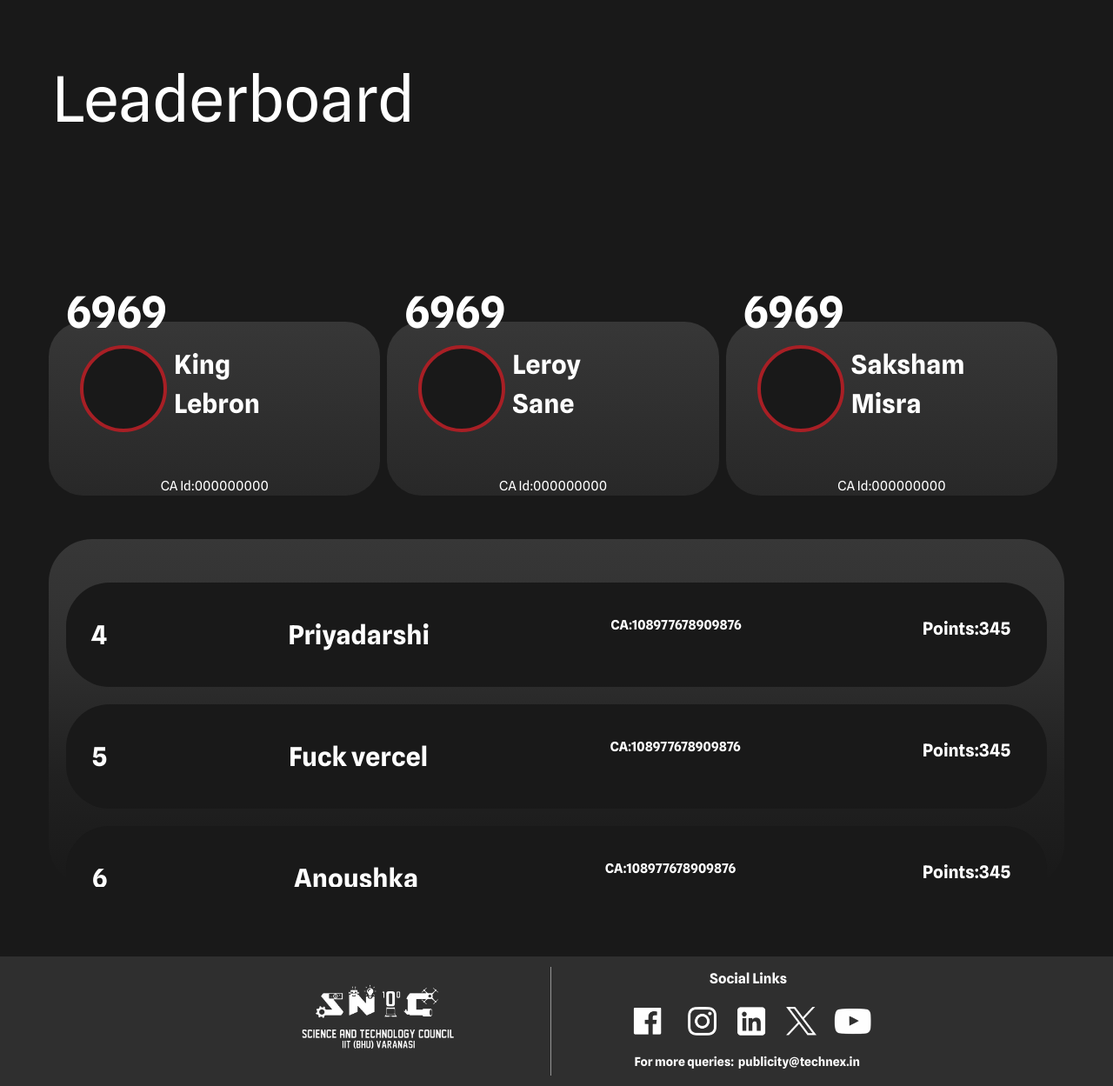
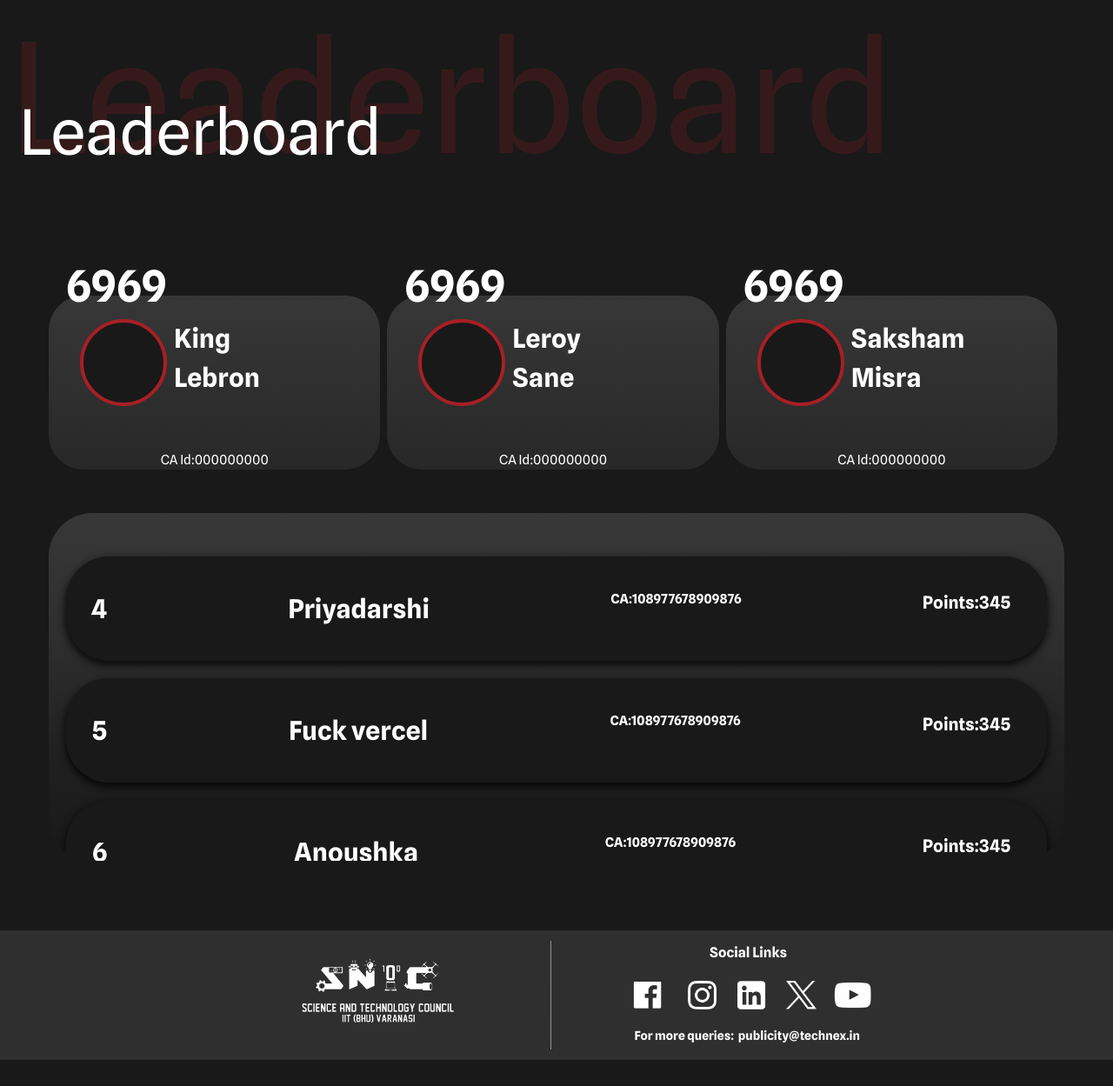
Before and after one commit to technex-iit-bhu/CA_Frontend, a Next.js app: page /leaderboard in a window 1280 px wide. Shown: the whole page at 87% size. After the commit the page ends 1219 px from the top, so only its background shows below. Built offline with nearby package versions, Linux system fonts and the light colour scheme; a web font is replaced by a local one.

Commit message:
Added some design elements to leaderboard page

```diff
--- a/src/components/leaderboard.tsx
+++ b/src/components/leaderboard.tsx
@@ -15,9 +15,22 @@ const Leaderboard = () => {
           </span>
         </div>
       </div> */}
-      <div className='relative flex flex-col bg-background pl-[120px] pt-[200px] md:mb-[50px]'>
+      {/* <div className='relative flex flex-col bg-background pl-[120px] pt-[200px] md:mb-[50px]'>
         <div className='align-left absolute bottom-[10px] left-5 flex text-5xl sm:text-center md:p-10 lg:p-10 lg:text-7xl'>
-          <span className='text-white select-none font-spline'>Leaderboard</span>
+          <span className='text-white select-none font-spline'>
+            Leaderboard
+          </span>
+        </div>
+      </div> */}
+
+      <div className='relative mb-[20px] flex flex-col bg-background pl-[10px] pt-[200px]'>
+        <div className=' absolute bottom-3 flex flex-col -space-y-14 ef:-space-y-16 sm:text-left md:-space-y-32 '>
+          <span className='text-[62px] text-red opacity-20 ef:text-[80px] md:text-[9rem] lg:text-[11rem]'>
+            Leaderboard
+          </span>
+          <span className='text-white z-10 ml-1 select-none text-[25px] ef:text-4xl md:ml-2 md:text-7xl lg:ml-3'>
+            Leaderboard
+          </span>
         </div>
       </div>
       <br />
@@ -29,138 +42,155 @@ const Leaderboard = () => {
       <div className=' mx-9 mb-10 pb-10'>
         <div className='px-[30px] md:px-[20px]'>
           <div className='flex flex-col lg:flex-row lg:justify-center'>
-
-
-        <div className='bg-custom-gradient-2 relative z-0 mr-2 h-[120px]  md:h-[200px] w-full rounded-[40px] px-5 py-3 mb-[50px]'>
+            <div className='relative z-0 mb-[50px] mr-2 h-[120px]  w-full rounded-[40px] bg-custom-gradient-2 px-5 py-3 md:h-[200px]'>
               <div className='flex flex-col lg:flex-row'>
-              <div className=' mt-[-40px]  md:mt-[-60px] flex flex-col'>
-                <p className='text-white select-none self-center text-center text-[30px]  md:text-[50px] font-bold lg:self-start lg:text-left'>
+                <div className=' mt-[-40px]  flex flex-col md:mt-[-60px]'>
+                  <p className='text-white select-none self-center text-center text-[30px]  font-bold md:text-[50px] lg:self-start lg:text-left'>
                     6969
                   </p>
                   <div className='flex flex-row pb-2 lg:pl-4 lg:pr-8 '>
-                  <div className='mr-2 h-[60px] w-[60px] md:h-[100px] md:w-[100px] select-none self-center rounded-full border-4 border-red bg-background '></div>
+                    <div className='mr-2 h-[60px] w-[60px] select-none self-center rounded-full border-4 border-red bg-background md:h-[100px] md:w-[100px] '></div>
                     <div className='flex flex-col'>
-                    <p className='text-white mr-3 select-none  text-[20px] md:text-[30px] font-bold md:self-start font-spline'>
+                      <p className='text-white mr-3 select-none  font-spline text-[20px] font-bold md:self-start md:text-[30px]'>
                         King
                       </p>
-                    <p className='text-white mr-3 select-none  text-[20px] md:text-[30px] font-bold md:self-start font-spline'>
+                      <p className='text-white mr-3 select-none  font-spline text-[20px] font-bold md:self-start md:text-[30px]'>
                         Lebron
                       </p>
                     </div>
                   </div>
-                <div className='text-white absolute inset-x-0 bottom-0 flex select-none items-center justify-center text-[9px] md:text-[15px] font-spline'>
+                  <div className='text-white absolute inset-x-0 bottom-0 flex select-none items-center justify-center font-spline text-[9px] md:text-[15px]'>
                     CA Id:000000000
                   </div>
                 </div>
               </div>
             </div>
 
-
-
-          <div className='bg-custom-gradient-2 relative z-0 mr-2 h-[120px]  md:h-[200px] w-full rounded-[40px] px-5 py-3 mb-[50px]'>
+            <div className='relative z-0 mb-[50px] mr-2 h-[120px]  w-full rounded-[40px] bg-custom-gradient-2 px-5 py-3 md:h-[200px]'>
               <div className='flex flex-col lg:flex-row'>
-              <div className=' mt-[-40px]  md:mt-[-60px] flex flex-col'>
-                <p className='text-white select-none self-center text-center text-[30px]  md:text-[50px] font-bold lg:self-start lg:text-left'>
+                <div className=' mt-[-40px]  flex flex-col md:mt-[-60px]'>
+                  <p className='text-white select-none self-center text-center text-[30px]  font-bold md:text-[50px] lg:self-start lg:text-left'>
                     6969
                   </p>
                   <div className='flex flex-row pb-2 lg:pl-4 lg:pr-8 '>
-                  <div className='mr-2 h-[60px] w-[60px] md:h-[100px] md:w-[100px] select-none self-center rounded-full border-4 border-red bg-background '></div>
+                    <div className='mr-2 h-[60px] w-[60px] select-none self-center rounded-full border-4 border-red bg-background md:h-[100px] md:w-[100px] '></div>
                     <div className='flex flex-col'>
-                    <p className='text-white mr-3 select-none  text-[20px] md:text-[30px] font-bold md:self-start font-spline'>
+                      <p className='text-white mr-3 select-none  font-spline text-[20px] font-bold md:self-start md:text-[30px]'>
                         Leroy
                       </p>
-                    <p className='text-white mr-3 select-none  text-[20px] md:text-[30px] font-bold md:self-start font-spline'>
+                      <p className='text-white mr-3 select-none  font-spline text-[20px] font-bold md:self-start md:text-[30px]'>
                         Sane
                       </p>
                     </div>
                   </div>
-                <div className='text-white absolute inset-x-0 bottom-0 flex select-none items-center justify-center text-[9px] md:text-[15px] font-spline'>
+                  <div className='text-white absolute inset-x-0 bottom-0 flex select-none items-center justify-center font-spline text-[9px] md:text-[15px]'>
                     CA Id:000000000
                   </div>
                 </div>
               </div>
             </div>
 
-
-
-
-          <div className='bg-custom-gradient-2 relative z-0 mr-2 h-[120px]  md:h-[200px] w-full rounded-[40px] px-5 py-3 mb-[50px]'>
+            <div className='relative z-0 mb-[50px] mr-2 h-[120px]  w-full rounded-[40px] bg-custom-gradient-2 px-5 py-3 md:h-[200px]'>
               <div className='flex flex-col lg:flex-row'>
-              <div className=' mt-[-40px]  md:mt-[-60px] flex flex-col'>
-                <p className='text-white select-none self-center text-center text-[30px]  md:text-[50px] font-bold lg:self-start lg:text-left'>
+                <div className=' mt-[-40px]  flex flex-col md:mt-[-60px]'>
+                  <p className='text-white select-none self-center text-center text-[30px]  font-bold md:text-[50px] lg:self-start lg:text-left'>
                     6969
                   </p>
                   <div className='flex flex-row pb-2 lg:pl-4 lg:pr-8 '>
-                  <div className='mr-2 h-[60px] w-[60px] md:h-[100px] md:w-[100px] select-none self-center rounded-full border-4 border-red bg-background '></div>
+                    <div className='mr-2 h-[60px] w-[60px] select-none self-center rounded-full border-4 border-red bg-background md:h-[100px] md:w-[100px] '></div>
                     <div className='flex flex-col'>
-                    <p className='text-white mr-3 select-none  text-[20px] md:text-[30px] font-bold md:self-start font-spline'>
+                      <p className='text-white mr-3 select-none  font-spline text-[20px] font-bold md:self-start md:text-[30px]'>
                         Saksham
                       </p>
-                    <p className='text-white mr-3 select-none  text-[20px] md:text-[30px] font-bold md:self-start font-spline'>
+                      <p className='text-white mr-3 select-none  font-spline text-[20px] font-bold md:self-start md:text-[30px]'>
                         Misra
                       </p>
                     </div>
                   </div>
-                <div className='text-white absolute inset-x-0 bottom-0 flex select-none items-center justify-center text-[9px] md:text-[15px] font-spline'>
+                  <div className='text-white absolute inset-x-0 bottom-0 flex select-none items-center justify-center font-spline text-[9px] md:text-[15px]'>
                     CA Id:000000000
                   </div>
                 </div>
               </div>
             </div>
-
           </div>
-
 
           <div
             className='z-0 h-[400px] rounded-[50px] bg-custom-gradient px-[20px] py-[30px]  md:px-[20px] '
-          style={{ maxHeight: '400px', overflowY: 'auto' , overflowX: 'auto'}}
+            style={{ maxHeight: '400px', overflowY: 'auto', overflowX: 'auto' }}
+          >
+            <div
+              style={{
+                backgroundColor: '#191919',
+                borderRadius: '50px',
+                boxShadow: '0px 4px 10px 1px rgba(0, 0, 0, 0.8)',
+              }}
             >
               <div className='z-10 my-[20px] flex h-auto flex-col rounded-[50px] bg-background p-[20px] px-[30px]'>
                 <div className='flex h-[80px] flex-wrap content-center justify-between '>
-              <p className='text-white mr-3 select-none  text-[20px] md:text-[30px] font-bold self-start'>
+                  <p className='text-white mr-3 select-none  self-start text-[20px] font-bold md:text-[30px]'>
                     4
                   </p>
-              <p className='text-white mr-3 select-none  text-[20px] md:text-[30px] font-bold md:self-start font-spline'>
+                  <p className='text-white mr-3 select-none  font-spline text-[20px] font-bold md:self-start md:text-[30px]'>
                     Priyadarshi
                   </p>
-              <p className='text-white select-none mr-3 text-[10px] md:text-[15px] font-bold md:self-start font-spline'>
+                  <p className='text-white mr-3 select-none font-spline text-[10px] font-bold md:self-start md:text-[15px]'>
                     CA:108977678909876
                   </p>
-              <p className='text-white select-none mr-3 text-[10px] md:text-[20px] font-bold md:self-start font-spline' >
+                  <p className='text-white mr-3 select-none font-spline text-[10px] font-bold md:self-start md:text-[20px]'>
                     Points:345
                   </p>
                 </div>
               </div>
+            </div>
+
+            <div
+              style={{
+                backgroundColor: '#191919',
+                borderRadius: '50px',
+                boxShadow: '0px 4px 10px 1px rgba(0, 0, 0, 0.8)',
+              }}
+            >
               <div className='z-10 my-[20px] flex h-auto flex-col rounded-[50px] bg-background p-[20px] px-[30px]'>
                 <div className='flex h-[80px] flex-wrap content-center justify-between '>
-              <p className='text-white mr-3 select-none  text-[20px] md:text-[30px] font-bold self-start'>
+                  <p className='text-white mr-3 select-none  self-start text-[20px] font-bold md:text-[30px]'>
                     5
                   </p>
-              <p className='text-white mr-3 select-none  text-[20px] md:text-[30px] font-bold md:self-start font-spline'>
+                  <p className='text-white mr-3 select-none  font-spline text-[20px] font-bold md:self-start md:text-[30px]'>
                     Fuck vercel
                   </p>
-              <p className='text-white select-none mr-3 text-[10px] md:text-[15px] font-bold md:self-start font-spline'>
+                  <p className='text-white mr-3 select-none font-spline text-[10px] font-bold md:self-start md:text-[15px]'>
                     CA:108977678909876
                   </p>
-              <p className='text-white select-none mr-3 text-[10px] md:text-[20px] font-bold md:self-start font-spline'>
+                  <p className='text-white mr-3 select-none font-spline text-[10px] font-bold md:self-start md:text-[20px]'>
                     Points:345
                   </p>
                 </div>
               </div>
+            </div>
+
+            <div
+              style={{
+                backgroundColor: '#191919',
+                borderRadius: '50px',
+                boxShadow: '0px 4px 10px 1px rgba(0, 0, 0, 0.8)',
+              }}
+            >
               <div className='z-10 my-[20px] flex h-auto flex-col rounded-[50px] bg-background p-[20px] px-[30px]'>
                 <div className='flex h-[80px] flex-wrap content-center justify-between '>
-              <p className='text-white mr-3 select-none  text-[20px] md:text-[30px] font-bold self-start'>
+                  <p className='text-white mr-3 select-none  self-start text-[20px] font-bold md:text-[30px]'>
                     6
                   </p>
-              <p className='text-white mr-3 select-none  text-[20px] md:text-[30px] font-bold md:self-start font-spline'>
+                  <p className='text-white mr-3 select-none  font-spline text-[20px] font-bold md:self-start md:text-[30px]'>
                     Anoushka
                   </p>
-              <p className='text-white select-none mr-3 text-[10px] md:text-[15px] font-bold md:self-start font-spline'>
+                  <p className='text-white mr-3 select-none font-spline text-[10px] font-bold md:self-start md:text-[15px]'>
                     CA:108977678909876
                   </p>
-              <p className='text-white select-none mr-3 text-[10px] md:text-[20px] font-bold md:self-start font-spline'>
+                  <p className='text-white mr-3 select-none font-spline text-[10px] font-bold md:self-start md:text-[20px]'>
                     Points:345
                   </p>
+                </div>
               </div>
             </div>
           </div>
```
Also changed, not shown: src/components/incentive_card.tsx (+31 -30 lines). Lines whose indentation alone changed are shown as unchanged.
